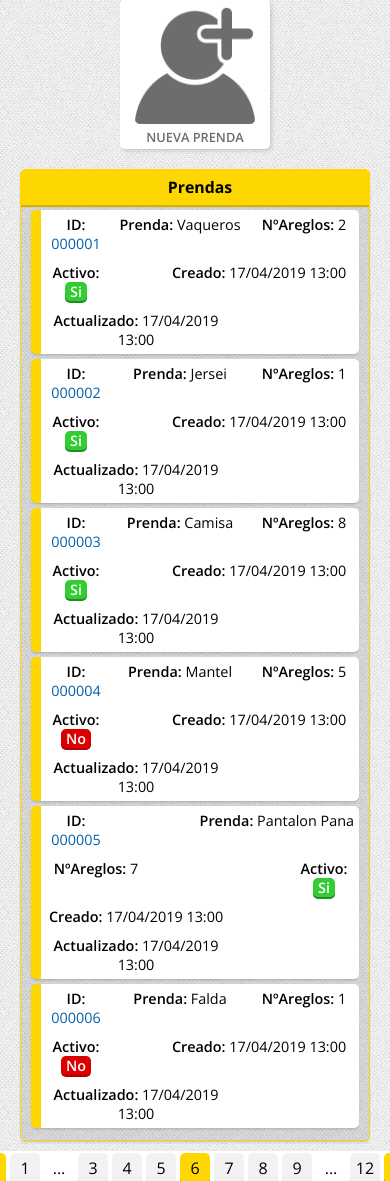
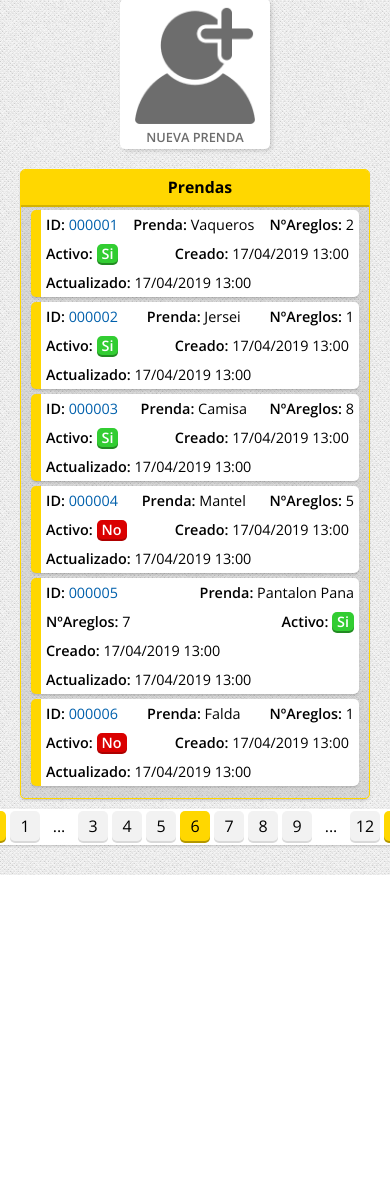
Before and after one commit to crusardri/proyecto-daw, a PHP site: page /clothes.php in a window 390 px wide; the page is wider, and only the part inside the window is pictured. Shown: the part 163-1344 px from the top of that part. After the commit the page ends 1038 px from the top of that part, so only its background shows below. Run offline with PHP 8.4, Linux system fonts and the light colour scheme.

Commit message:
Arreglos en el estilo de la tabla

```diff
--- a/style/style.css
+++ b/style/style.css
@@ -704,7 +704,7 @@ table.user-table td.update-date {
 }
 /*
 ------------------------------------------------------------------------------------------------------------
--------------------------------------------- - prendas.php - --------------------------------------------
+-------------------------------------------- - clothes.php - --------------------------------------------
 ------------------------------------------------------------------------------------------------------------
 */
 
@@ -746,6 +746,13 @@ table.clothes-table td.id {width: 60px;}
 table.clothes-table td.num-fixes {width: 100px;}
 table.clothes-table td.active {width: 60px;}
 table.clothes-table td.date {width: 180px; text-align: center;}
+
+@media (max-width: 1000px){
+    table.clothes-table td.id,
+    table.clothes-table td.num-fixes,
+    table.clothes-table td.active,
+    table.clothes-table td.date {width: auto; text-align: left;}
+}
 /*
 ------------------------------------------------------------------------------------------------------------
 -------------------------------------------- - fixes.php - --------------------------------------------
```
